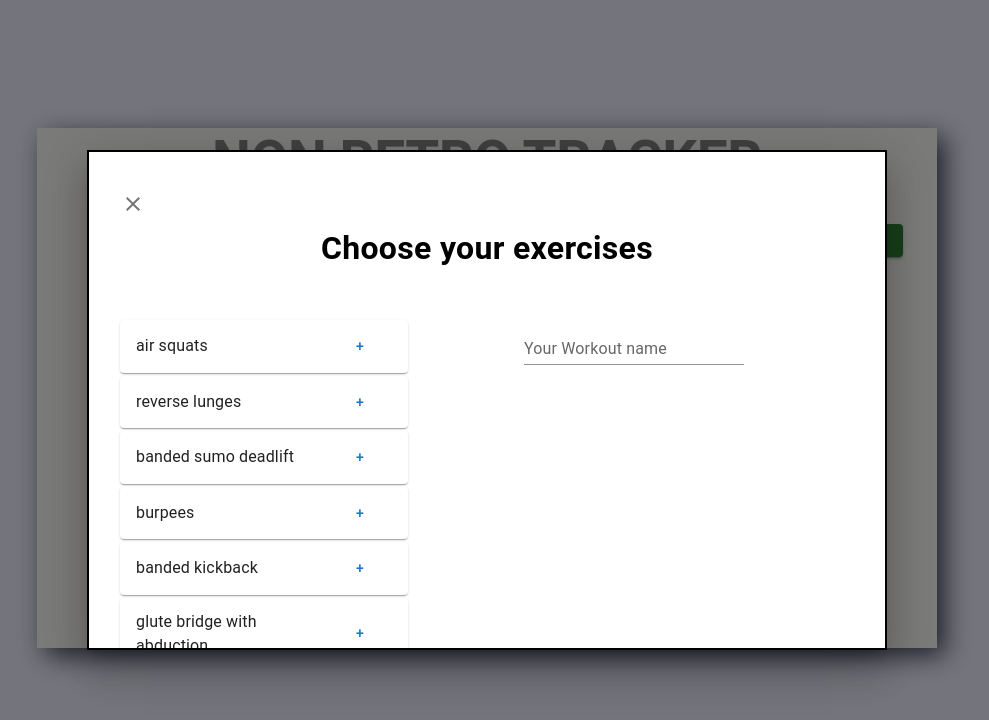
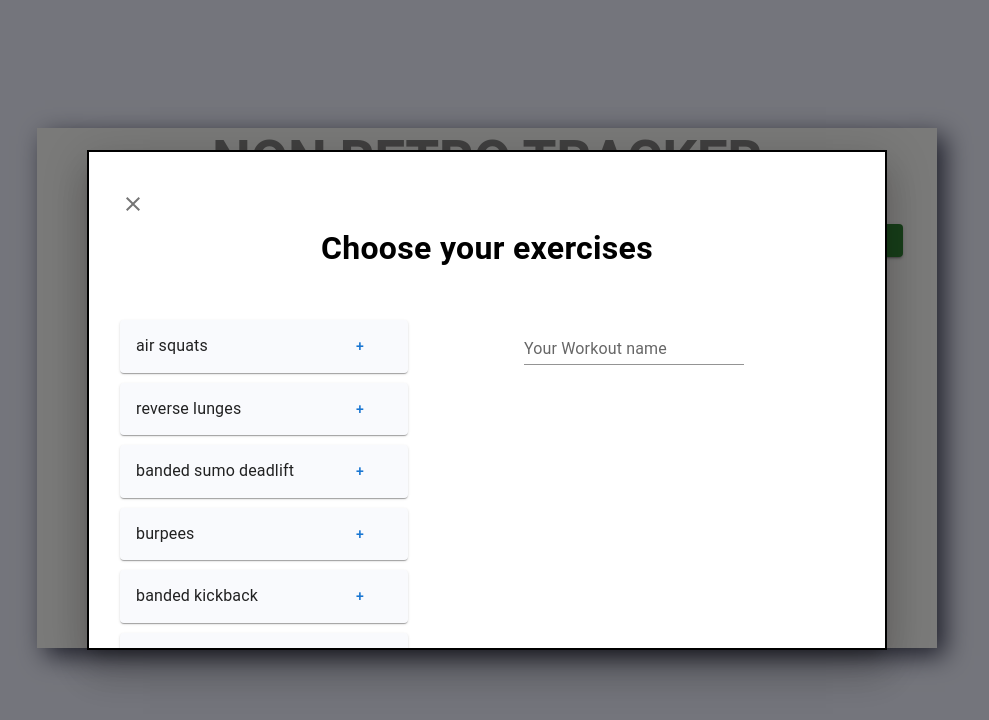
Before and after one commit to cladius6/best-tracker, a Next.js app in the folder frontend/: page /main in a window 1280 px wide. Both pictures are taken after a click on the button "CREATE NEW WORKOUT". Shown: the top 720 px of the page, without its empty margins (153-1142 px from the left). Built offline with nearby package versions, Linux system fonts and the light colour scheme.

Commit message:
fix: some ui changes

```diff
--- a/frontend/pages/components/ChoosenExercisesList.tsx
+++ b/frontend/pages/components/ChoosenExercisesList.tsx
@@ -71,7 +71,7 @@ export const ChoosenExercisesList = ({
             sx={{
               width: "80%",
               backgroundColor: "#2e7d32",
-              justifyContent: "center",
+              marginBottom: "10px",
             }}
           >
             <ListItem key={exercise.id} sx={{ marginBottom: "3px" }}>
--- a/frontend/pages/components/ExercisesList.tsx
+++ b/frontend/pages/components/ExercisesList.tsx
@@ -58,6 +58,8 @@ export const ExercisesList = ({
           <Paper
             sx={{
               width: "80%",
+              backgroundColor: "#e9ebf847",
+              marginBottom: "10px",
             }}
           >
             <ListItem key={exercise.id} sx={{ marginBottom: "3px" }}>
--- a/frontend/pages/components/ModalWithExercises.tsx
+++ b/frontend/pages/components/ModalWithExercises.tsx
@@ -69,7 +69,7 @@ export const ModalWithExercises = ({
             sx={{
               display: "flex",
               flexDirection: "row",
-              justifyContent: "space-around",
+              justifyContent: "center",
             }}
           >
             <ExercisesList
--- a/frontend/pages/components/ModalWithWorkout.tsx
+++ b/frontend/pages/components/ModalWithWorkout.tsx
@@ -61,7 +61,9 @@ export const ModalWithWorkout = ({
           <>
             <Paper
               sx={{
-                width: "80%",
+                width: "100%",
+                marginBottom: "10px",
+                backgroundColor: "#e9ebf847",
               }}
             >
               <ListItem
--- a/frontend/pages/main.tsx
+++ b/frontend/pages/main.tsx
@@ -34,7 +34,6 @@ const Main = () => {
     const response = await new MockWorkoutApi().get({
       username: localStorage.getItem("username") ?? "",
     });
-    debugger;
     setWorkoutsList(response.workouts);
   };
 
```
